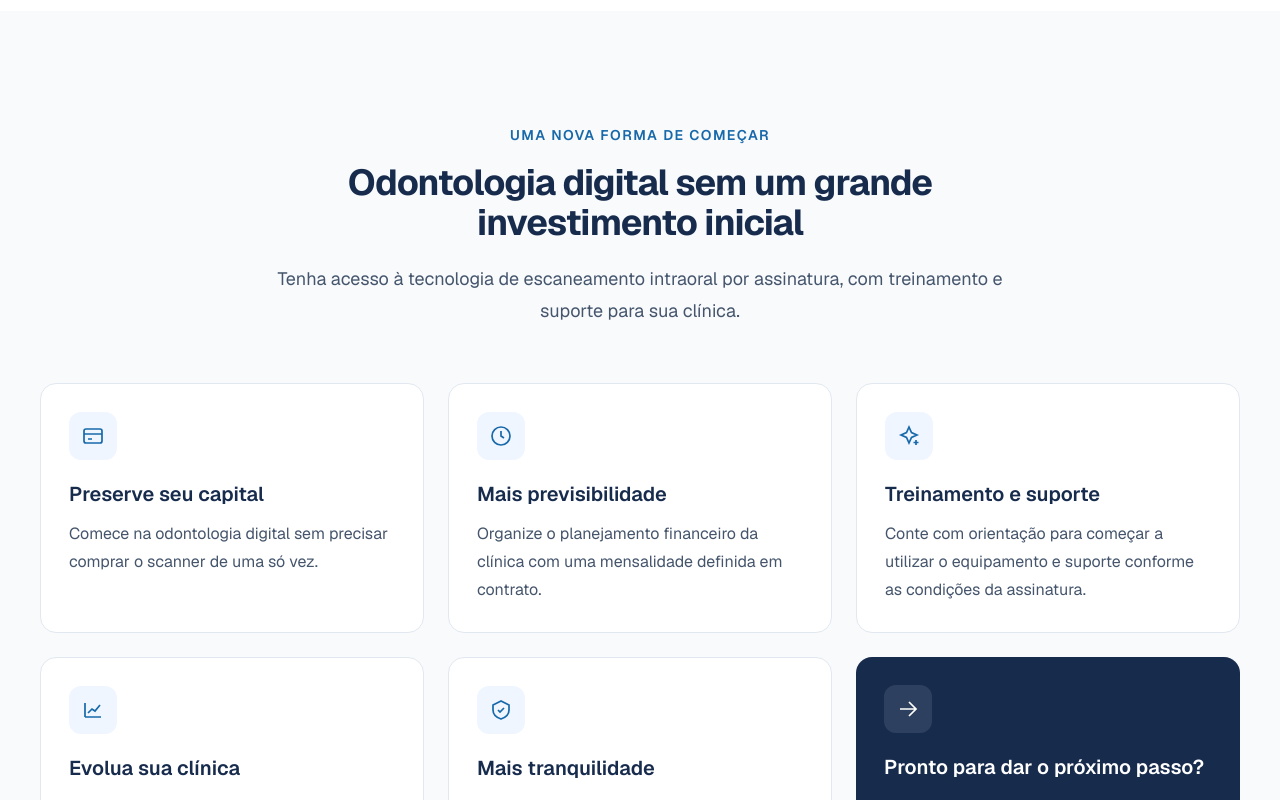
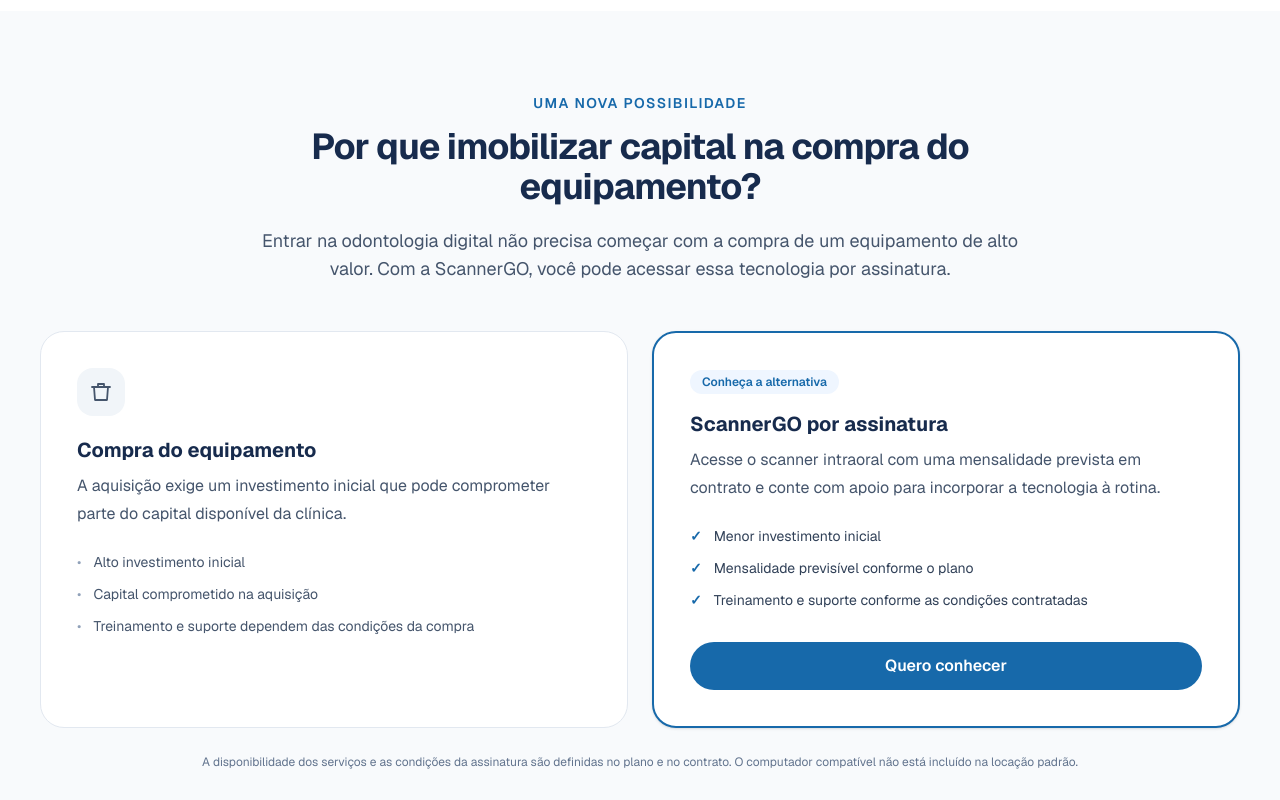
Before and after one commit to AnaBeat/scannergo, a Next.js app: page / in a window 1280 px wide. Shown: the part 920-1720 px from the top of the page. Built offline with nearby package versions, Linux system fonts and the light colour scheme.

Commit message:
adiciona comparativo entre compra e assinatura

```diff
--- a/app/page.tsx
+++ b/app/page.tsx
@@ -219,6 +219,120 @@ export default function Home() {
                 </div>
               </div>
             </div>
+          </div>
+        </section>
+
+        {/* A dor: comprar ou assinar */}
+        <section id="comparativo" className="bg-[#f8fafc] px-6 py-20 lg:px-10">
+          <div className="mx-auto max-w-7xl">
+            <div className="mx-auto max-w-3xl text-center">
+              <span className="text-sm font-semibold uppercase tracking-widest text-[#1769aa]">
+                Uma nova possibilidade
+              </span>
+
+              <h2 className="mt-3 text-3xl font-bold tracking-tight text-[#172b4d] md:text-4xl">
+                Por que imobilizar capital na compra do equipamento?
+              </h2>
+
+              <p className="mt-5 text-base leading-7 text-slate-600 md:text-lg">
+                Entrar na odontologia digital não precisa começar com a compra
+                de um equipamento de alto valor. Com a ScannerGO, você pode
+                acessar essa tecnologia por assinatura.
+              </p>
+            </div>
+
+            <div className="mt-12 grid gap-6 md:grid-cols-2">
+              {/* Compra tradicional */}
+              <div className="rounded-3xl border border-slate-200 bg-white p-7 md:p-9">
+                <div className="flex h-12 w-12 items-center justify-center rounded-2xl bg-slate-100">
+                  <svg
+                    viewBox="0 0 24 24"
+                    fill="none"
+                    stroke="currentColor"
+                    strokeWidth="1.8"
+                    className="h-6 w-6 text-slate-600"
+                    aria-hidden="true"
+                  >
+                    <path
+                      strokeLinecap="round"
+                      strokeLinejoin="round"
+                      d="M3 7h18M5 7l1 13h12l1-13M9 7V4h6v3"
+                    />
+                  </svg>
+                </div>
+
+                <h3 className="mt-5 text-xl font-bold text-[#172b4d]">
+                  Compra do equipamento
+                </h3>
+
+                <p className="mt-2 leading-7 text-slate-600">
+                  A aquisição exige um investimento inicial que pode comprometer
+                  parte do capital disponível da clínica.
+                </p>
+
+                <ul className="mt-6 space-y-3 text-sm text-slate-600">
+                  <li className="flex gap-3">
+                    <span className="text-slate-400">•</span>
+                    Alto investimento inicial
+                  </li>
+                  <li className="flex gap-3">
+                    <span className="text-slate-400">•</span>
+                    Capital comprometido na aquisição
+                  </li>
+                  <li className="flex gap-3">
+                    <span className="text-slate-400">•</span>
+                    Treinamento e suporte dependem das condições da compra
+                  </li>
+                </ul>
+              </div>
+
+              {/* ScannerGO */}
+              <div className="rounded-3xl border-2 border-[#1769aa] bg-white p-7 shadow-sm md:p-9">
+                <span className="inline-flex rounded-full bg-blue-50 px-3 py-1 text-xs font-semibold text-[#1769aa]">
+                  Conheça a alternativa
+                </span>
+
+                <h3 className="mt-4 text-xl font-bold text-[#172b4d]">
+                  ScannerGO por assinatura
+                </h3>
+
+                <p className="mt-2 leading-7 text-slate-600">
+                  Acesse o scanner intraoral com uma mensalidade prevista em
+                  contrato e conte com apoio para incorporar a tecnologia à
+                  rotina.
+                </p>
+
+                <ul className="mt-6 space-y-3 text-sm text-slate-700">
+                  <li className="flex gap-3">
+                    <span className="font-bold text-[#1769aa]">✓</span>
+                    Menor investimento inicial
+                  </li>
+                  <li className="flex gap-3">
+                    <span className="font-bold text-[#1769aa]">✓</span>
+                    Mensalidade previsível conforme o plano
+                  </li>
+                  <li className="flex gap-3">
+                    <span className="font-bold text-[#1769aa]">✓</span>
+                    Treinamento e suporte conforme as condições contratadas
+                  </li>
+                </ul>
+
+                <a
+                  href="https://wa.me/5562981720585"
+                  target="_blank"
+                  rel="noopener noreferrer"
+                  className="mt-8 inline-flex w-full items-center justify-center rounded-full bg-[#1769aa] px-6 py-3 font-semibold text-white! transition hover:bg-[#105487]"
+                >
+                  Quero conhecer
+                </a>
+              </div>
+            </div>
+
+            <p className="mt-6 text-center text-xs leading-5 text-slate-500">
+              A disponibilidade dos serviços e as condições da assinatura são
+              definidas no plano e no contrato. O computador compatível não está
+              incluído na locação padrão.
+            </p>
           </div>
         </section>
 
```
